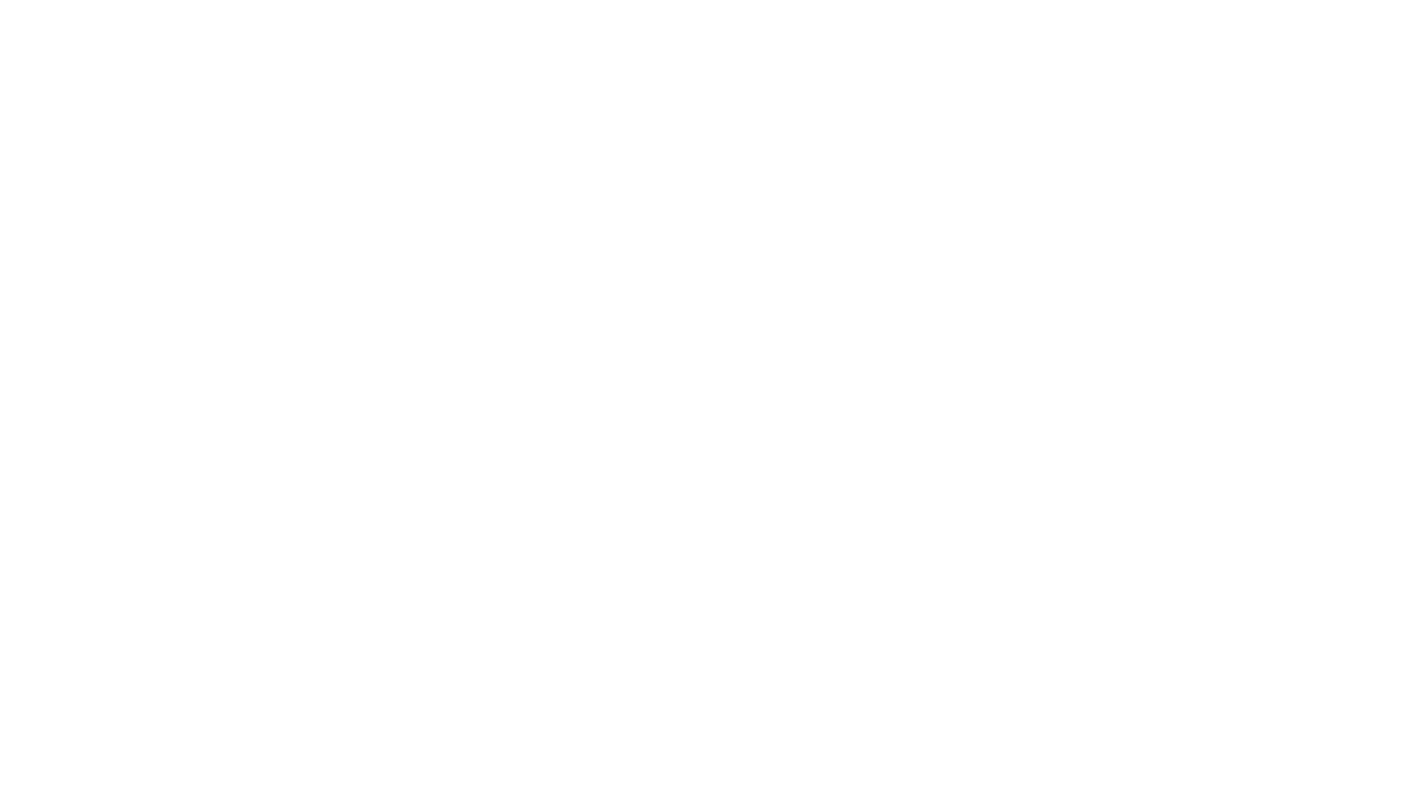
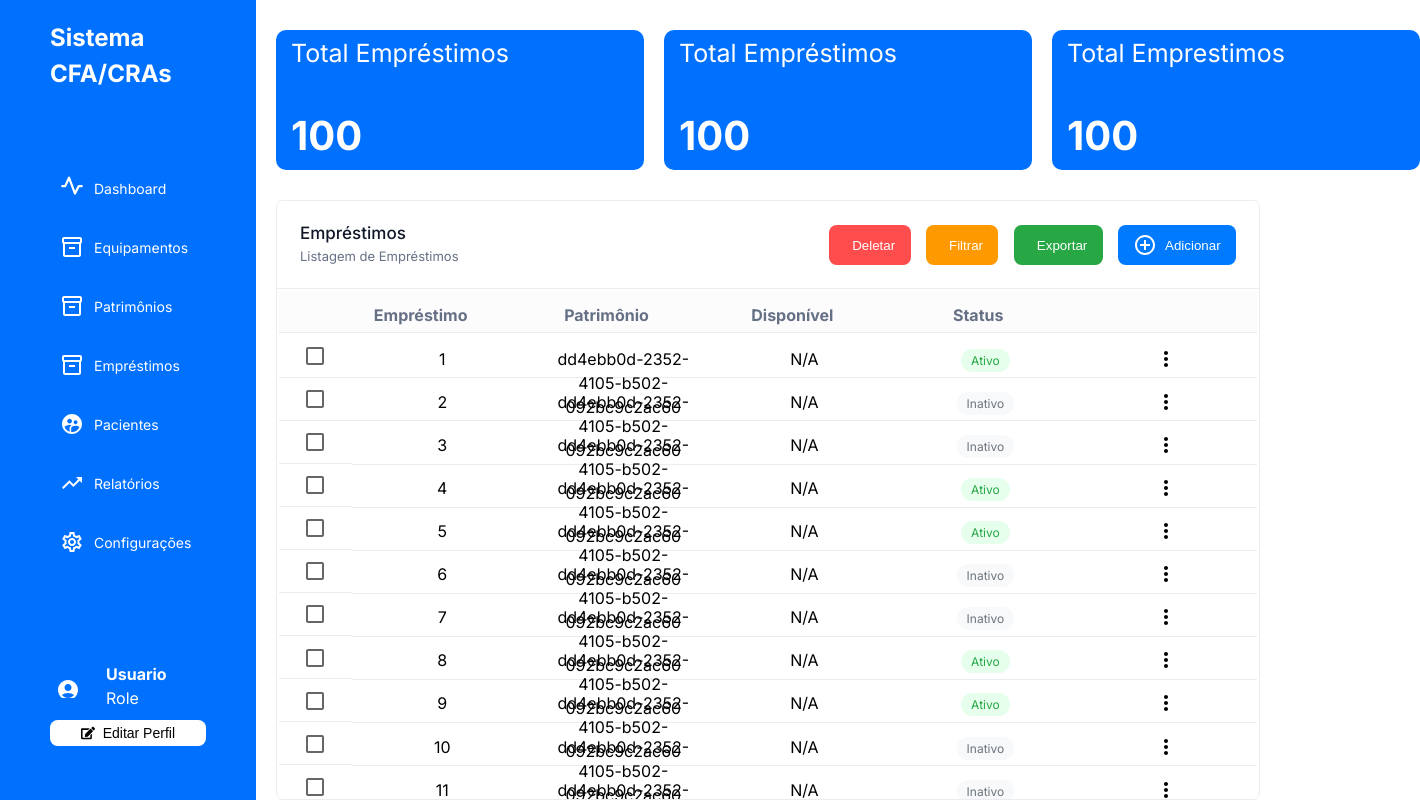
Before and after one commit to walievi/proj-exp-3, a React (Vite) app in the folder frontend/app/: page /emprestimos in a window 1280 px wide. Before the commit this address had no page. Shown: the whole page, 1420 px wide, since content can reach past the window. Built offline with nearby package versions, Linux system fonts and the light colour scheme.

Commit message:
add emprestimos screen

```diff
--- a/frontend/app/src/components/Sidebar/index.jsx
+++ b/frontend/app/src/components/Sidebar/index.jsx
@@ -13,6 +13,7 @@ import Inventory2OutlinedIcon from '@mui/icons-material/Inventory2Outlined';
 import TrendingUpIcon from '@mui/icons-material/TrendingUp';
 import SettingsOutlinedIcon from '@mui/icons-material/SettingsOutlined';
 import AccountCircleIcon from '@mui/icons-material/AccountCircle';
+import SupervisedUserCircleIcon from '@mui/icons-material/SupervisedUserCircle';
 
 const SideMenu = () => {
 
@@ -34,7 +35,15 @@ const SideMenu = () => {
             </li>
             <li className='navlink'>
               <div><Icon fontSize="medium"><Inventory2OutlinedIcon /></Icon></div>
-              <div><Link>Patrimônios</Link></div>
+              <div><Link to='/patrimonios'>Patrimônios</Link></div>
+            </li>
+            <li className='navlink'>
+              <div><Icon fontSize="medium"><Inventory2OutlinedIcon /></Icon></div>
+              <div><Link to='/emprestimos'>Empréstimos</Link></div>
+            </li>
+            <li className='navlink'>
+              <div><Icon fontSize="medium"><SupervisedUserCircleIcon /></Icon></div>
+              <div><Link to='/emprestimos'>Pacientes</Link></div>
             </li>
             <li className='navlink'>
               <div><Icon fontSize='medium'><TrendingUpIcon /></Icon></div>
--- /dev/null
+++ b/frontend/app/src/pages/Loans/index.jsx
@@ -0,0 +1,106 @@
+
+import React, { useState } from 'react';
+import BasicTable  from '../../components/TableList'; // Importando a Tabela base do diretório components
+import './index.css'; // Importar estilos
+
+import Modal from '../../components/Modal'
+import InputText from '../../components/InputText';
+import Dropdown from '../../components/Dropdown';
+import TextArea from '../../components/TextArea';
+
+const Emprestimos = () => {
+  const columns = ["Empréstimo", "Patrimônio", "Disponível", "Status"];
+  const data = [
+    {Empréstimo: "1" , Patrimônio: "dd4ebb0d-2352-4105-b502-092bc9c2ac60", Status: "Ativo" },
+    {Empréstimo: "2" , Patrimônio: "dd4ebb0d-2352-4105-b502-092bc9c2ac60", Status: "Inativo" },
+    {Empréstimo: "3" , Patrimônio: "dd4ebb0d-2352-4105-b502-092bc9c2ac60", Status: "Inativo" },
+    {Empréstimo: "4" , Patrimônio: "dd4ebb0d-2352-4105-b502-092bc9c2ac60", Status: "Ativo" },
+    {Empréstimo: "5" , Patrimônio: "dd4ebb0d-2352-4105-b502-092bc9c2ac60", Status: "Ativo" },
+    {Empréstimo: "6" , Patrimônio: "dd4ebb0d-2352-4105-b502-092bc9c2ac60", Status: "Inativo" },
+    {Empréstimo: "7" , Patrimônio: "dd4ebb0d-2352-4105-b502-092bc9c2ac60", Status: "Inativo" },
+    {Empréstimo: "8" , Patrimônio: "dd4ebb0d-2352-4105-b502-092bc9c2ac60", Status: "Ativo" },
+    {Empréstimo: "9" , Patrimônio: "dd4ebb0d-2352-4105-b502-092bc9c2ac60", Status: "Ativo" },
+    {Empréstimo: "10" , Patrimônio: "dd4ebb0d-2352-4105-b502-092bc9c2ac60", Status: "Inativo" },
+    {Empréstimo: "11" , Patrimônio: "dd4ebb0d-2352-4105-b502-092bc9c2ac60", Status: "Inativo" },
+    {Empréstimo: "12" , Patrimônio: "dd4ebb0d-2352-4105-b502-092bc9c2ac60", Status: "Ativo" },
+    {Empréstimo: "13" , Patrimônio: "dd4ebb0d-2352-4105-b502-092bc9c2ac60", Status: "Ativo" },
+    {Empréstimo: "14" , Patrimônio: "dd4ebb0d-2352-4105-b502-092bc9c2ac60", Status: "Inativo" },
+    {Empréstimo: "15" , Patrimônio: "dd4ebb0d-2352-4105-b502-092bc9c2ac60", Status: "Inativo" },
+    {Empréstimo: "16" , Patrimônio: "dd4ebb0d-2352-4105-b502-092bc9c2ac60", Status: "Ativo" },
+    {Empréstimo: "17" , Patrimônio: "dd4ebb0d-2352-4105-b502-092bc9c2ac60", Status: "Ativo" },
+    {Empréstimo: "18" , Patrimônio: "dd4ebb0d-2352-4105-b502-092bc9c2ac60", Status: "Inativo" },
+    {Empréstimo: "19" , Patrimônio: "dd4ebb0d-2352-4105-b502-092bc9c2ac60", Status: "Inativo" },
+    {Empréstimo: "20" , Patrimônio: "dd4ebb0d-2352-4105-b502-092bc9c2ac60", Status: "Ativo" },
+  ];
+  const modalForm = [
+    {
+      id: 1,
+      field: <Dropdown label='Patrimônio' description='Obrigatório' identifier='categEquipament' required={true} data={[{value: 1, description: 'dd4ebb0d-2352-4105-b502-092bc9c2ac60'}, {value: 2, description: 'dd4ebb0d-2352-4105-b502-092bc9c2ac60'}]} />
+    },
+    {
+      id: 2,
+      field: <Dropdown label='Paciente Responsável' description='Obrigatório' identifier='categEquipament' required={true} data={[{value: 1, description: 'Juliana'}, {value: 2, description: 'William'}, {value: 3, description: 'Daniel'}]} />
+    },
+    {
+      id: 4,
+      field: <InputText label='Data de Empréstimo' description='Obrigatório' identifier='descEquipament' required={true} />
+    },
+    {
+      id: 5,
+      field: <InputText label='Data de Vencimento' description='Obrigatório' identifier='descEquipament' required={true} />
+    },
+    {
+      id: 6,
+      field: <TextArea label='Comentários' description='Obrigatório' identifier='descEquipament' required={true} />
+    }
+  ]
+
+  return (
+    <>
+    <div className="equipment-container">
+
+        <div className="count-equipment-container">
+          <div className="count-container">
+            <div className="count-name-container">
+              Total Empréstimos
+            </div>
+            <div className="count-quantity-container">
+              100
+            </div>
+          </div>
+          <div className="count-container">
+            <div className="count-name-container">
+              Total Empréstimos
+            </div>
+            <div className="count-quantity-container">
+              100
+            </div>
+          </div>
+          <div className="count-container">
+            <div className="count-name-container">
+              Total Emprestimos
+            </div>
+            <div className="count-quantity-container">
+              100
+            </div>
+          </div>
+        </div>
+
+        <BasicTable
+          title="Empréstimos"
+          subtitle="Listagem de Empréstimos"
+          columns={columns}
+          data={data}
+          createModal={
+            <Modal
+              modalTitle="Cadastro de Empréstimo"
+              modalForm={modalForm}
+            />
+          }
+        />
+    </div>
+    </>
+  );
+};
+
+export default Emprestimos;
--- a/frontend/app/src/routes.jsx
+++ b/frontend/app/src/routes.jsx
@@ -3,13 +3,15 @@ import { Routes, Route } from 'react-router-dom'
 import DefaultLayout from './components/DefaultLayout'
 import Equipaments from './pages/Equipaments'
 import Patrimony from './pages/Patrimony'
+import Loans from './pages/Loans'
 
 const RoutesApp = () => {
     return (
         <Routes>
             <Route element={<DefaultLayout />}>
                 <Route path='/' Component={Equipaments}/>
-                <Route path='/patrimonio' Component={Patrimony}/>
+                <Route path='/patrimonios' Component={Patrimony}/>
+                <Route path='/emprestimos' Component={Loans}/>
             </Route>
         </Routes>
     )
```
Also changed, not shown: frontend/app/src/pages/Loans/index.css (added).
